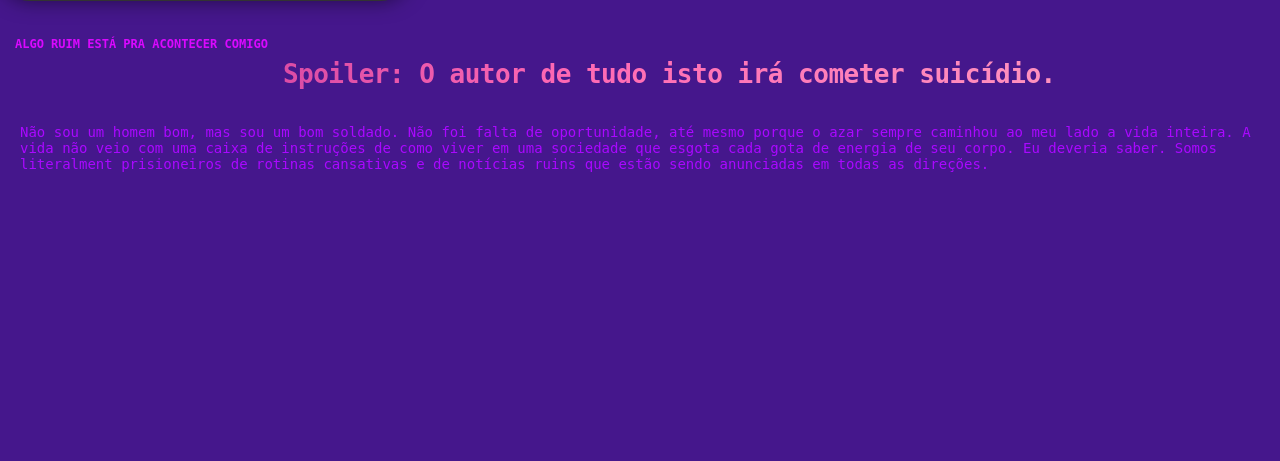
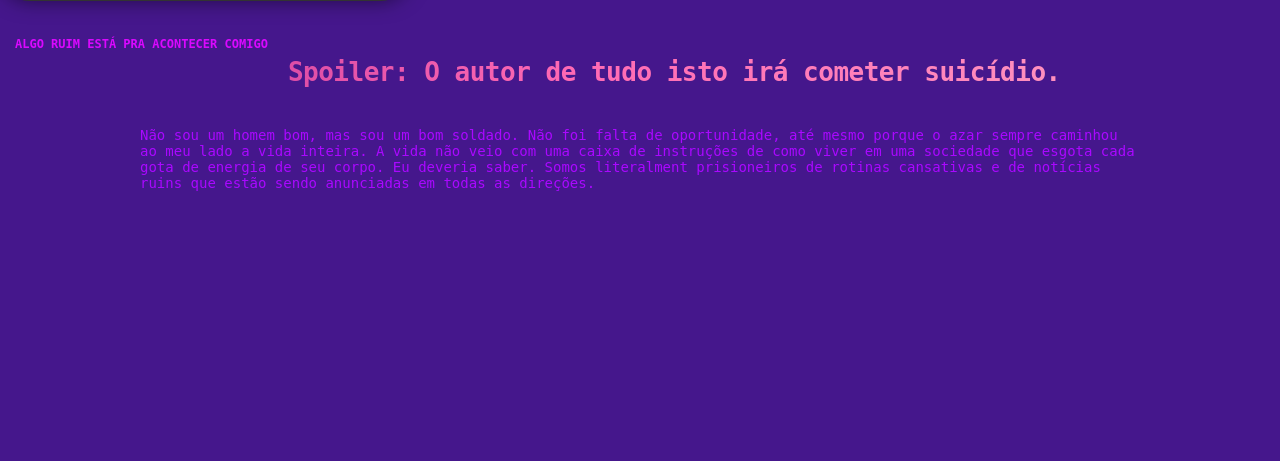
Before and after one commit to 3asyice/Noticias, a PHP site: page /Caso/003.html in a window 1280 px wide. Shown: the part 339-800 px from the top of the page. Run offline with PHP 8.4, Linux system fonts and the light colour scheme.

Commit message:
Update 003.css

```diff
--- a/Caso/003.css
+++ b/Caso/003.css
@@ -101,3 +101,8 @@ p {
                 text-shadow: -2px 0 red, 2px 0 blue;
             }
         }
+        .conteiner, h2, h3, p {
+          max-width: 1000px;
+          margin: 0 auto;
+          padding: 20px;
+        }
```
